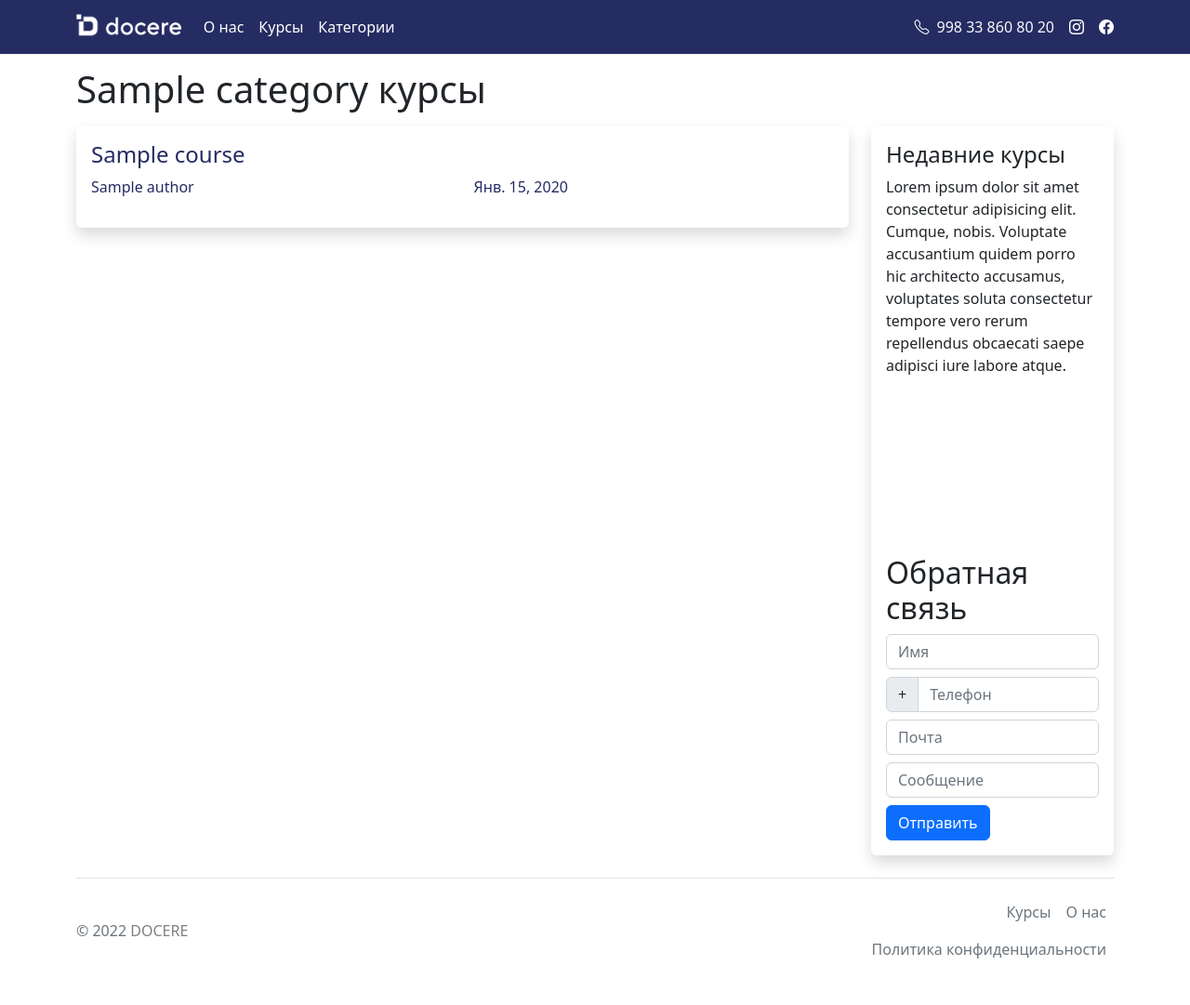
After one commit to Umidrifkatov/jcourses, a Django app: page /category/1/ in a window 1280 px wide. The commit adds this page. Shown: the whole page at 93% size. Run offline with Django 3.2, Linux system fonts and the light colour scheme; tables that the repository leaves empty hold one stand-in row (values such as "Sample post"); some libraries are stand-ins or nearby versions.

Commit message:
allpagesadded

```diff
--- a/courses/settings.py
+++ b/courses/settings.py
@@ -28,7 +28,7 @@ GROUP_ID = "-818175417"
 # SECURITY WARNING: don't run with debug turned on in production!
 DEBUG = True
 
-ALLOWED_HOSTS = []
+ALLOWED_HOSTS = ['*']
 
 
 # Application definition
--- a/interior/urls.py
+++ b/interior/urls.py
@@ -1,13 +1,18 @@
 
 from os import name
 from django.urls import path
-from .views import CourseDetailPage, main, payment, categories, about
+from .views import coursedetail, detailcategory, main, payment, categories, about, success_pay, courses
 
 urlpatterns = [
     path('', main),
-    path('detail/<int:pk>/', CourseDetailPage.as_view(), name='course-detail'),
-    path('payment', payment, name='course-pay'),
-    path('success_pay/', payment, name='success'),
+    path('detail/<int:pk>/', coursedetail, name='course'),
+    path('payment', payment, name='payment'),
+    path('success_pay/', success_pay, name='success'),
+
     path('categories/', categories, name='categories'),
+    path('courses/', courses, name='courses'),
+
+    path('category/<int:pk>/', detailcategory, name='detcat'),
+
     path('about/', about, name='about'),
 ]
--- a/interior/views.py
+++ b/interior/views.py
@@ -1,7 +1,9 @@
 import email
+from http.client import HTTPResponse
 import random
-from django.shortcuts import redirect, render
-from django.views.generic import ListView, DetailView, CreateView, TemplateView
+from django.shortcuts import get_object_or_404, redirect, render
+from django.views.generic import ListView, DetailView
+
 from .models import Course, Category
 from django.conf import settings
 
@@ -56,8 +58,8 @@ def payment(request):
     phone = a['phone']
     param1 = 'hi'
     salt = 'bye'
-    success_url = 'http://localhost:8000/success_pay'
-    order_id = random.randint(4999, 99999)
+    success_url = 'http://localhost:8000/success_pay/'
+    order_id = random.randint(9999, 9999999)
     description = f'{name} - {course} - {phone}'
     md5hash = hashlib.md5(f"init_payment.php;{a['price']};USD;{description};{settings.MERCHANT_ID};{order_id};{param1};{salt};{success_url};{usermail};{settings.PAY_SECRET}".encode('utf-8')).hexdigest()
     #создаем хеш из последовательности данных
@@ -75,48 +77,64 @@ def payment(request):
 
 
 
-class CourseDetailPage(DetailView):
-    model = Course
-    template_name = 'detail.html'
-    context_object_name = 'course'
-    def get_context_data(self, **kwargs):
-        context = super().get_context_data(**kwargs)
-        context['categories'] = Category.objects.all()
-        return context
+def coursedetail(request, pk):
+    course = get_object_or_404(Course, pk=pk)
+    return render(request, 'detail.html', {'course': course})
 
 
 
 
-class CategoryListPage(ListView):
-    model = Category
-    template_name = 'categorylist.html'
-    # paginate_by = 100  # if pagination is desired
-    def get_context_data(self, **kwargs):
-        context = super().get_context_data(**kwargs)
-        return context
+def categories(request): # все категории вместе список
+    all_cat = Category.objects.all()
+
+    return render(request, 'allcat.html', {'categories': all_cat})
+
+
+def detailcategory(request, pk): # категория подробно
+    category = get_object_or_404(Category, pk=pk)
+    courses = Course.objects.filter(category=category)
+    return render(request, 'detailcat.html', {'category': category, 'courses': courses})
 
 
 
 
-def categories(request):
-    return
-
-
-def detailcategory(request):
-    return
 
 
 def courses(request):
-    return
+    allcourses = Course.objects.all()
+    return render(request, 'courses.html', {'courses': allcourses})
 
 
-def success_pay(request):
-    # удачный платеж
-    id_order = request.GET['order_id']
-    print(id_order)
-
-    return render(request, 'success_pay')
 
 
-def about(request):
-    return
+
+
+
+
+
+
+
+
+def success_pay(request): # страница удачного платежа
+    # удачный платеж
+    id_order = request.GET['pg_order_id']
+    print(id_order)
+    faf = {
+        'ordint': id_order
+    }
+    return render(request, 'success_pay.html', context=faf)
+
+
+
+
+
+
+
+
+
+
+
+
+
+def about(request): # страница о нас на примере можно сделать остальные страницы
+    return render(request, 'about.html')
--- a/static/css/main.css
+++ b/static/css/main.css
@@ -20,3 +20,23 @@
 .authorimg{
     max-width: 100%;
 }
+
+
+a {
+    color: #252c62;
+    text-decoration: none;
+
+}
+
+a :hover{
+    color: #886912;
+    text-decoration: none;
+
+}
+
+
+
+.input-group-text{
+    border-radius: 6px 0px 0px 6px !important;
+    font-weight: 400;
+}
--- a/static/js/main.js
+++ b/static/js/main.js
@@ -0,0 +1,9 @@
+$("input-phone").keydown(function(e) {
+    var oldvalue=$(this).val();
+    var field=this;
+    setTimeout(function () {
+        if(field.value.indexOf('http://') !== 0) {
+            $(field).val(oldvalue);
+        }
+    }, 1);
+    });
--- a/templates/base.html
+++ b/templates/base.html
@@ -21,7 +21,7 @@
 
     <nav class="navbar navbar-expand-lg navbar-dark bg-dark text-light fixed-top">
         <div class="container">
-          <a class="navbar-brand" href="#">
+          <a class="navbar-brand" href="/">
             <img src="{% static 'img/whitelogo.png' %}" alt="" height="30px">
           </a>
           <button class="navbar-toggler" type="button" data-bs-toggle="collapse" data-bs-target="#navbarSupportedContent" aria-controls="navbarSupportedContent" aria-expanded="false" aria-label="Toggle navigation">
@@ -30,20 +30,20 @@
           <div class="collapse navbar-collapse" id="navbarSupportedContent">
             <ul class="navbar-nav me-auto mb-2 mb-lg-0">
               <li class="nav-item">
-                <a class="nav-link active" aria-current="page" href="#">О нас</a>
+                <a class="nav-link active" aria-current="page" href="/about">О нас</a>
               </li>
               <li class="nav-item">
-                <a class="nav-link active" aria-current="page" href="#">Курсы</a>
+                <a class="nav-link active" aria-current="page" href="/courses">Курсы</a>
               </li>
               <li class="nav-item">
-                <a class="nav-link active" aria-current="page" href="#">Категории</a>
+                <a class="nav-link active" aria-current="page" href="/categories">Категории</a>
               </li>
 
             </ul>
             <div class="d-flex">
                 <i class="bi bi-telephone mx-2"> </i> 998 33 860 80 20
-                <i class="bi bi-instagram mx-3"></i>
-                <i class="bi bi-facebook"></i>
+                <a href="https://www.instagram.com/docere_education/" style="color: white;"><i class="bi bi-instagram mx-3"></i></a>
+                <a href="https://www.facebook.com/docereeducation?mibextid=LQQJ4d"style="color: white;" ><i class="bi bi-facebook"></i></a>
             </div>
           </div>
         </div>
@@ -63,7 +63,7 @@
 <!-- footer -->
       <div class="container">
         <footer class="d-flex flex-wrap justify-content-between align-items-center py-3 my-4 border-top">
-          <p class="col-md-4 mb-0 text-muted">&copy; 2022 DOCERE</p>
+           <p class="col-md-4 mb-0 text-muted">&copy; 2022 <a href="https://www.docere.uz" style="color: gray;">DOCERE</a></p>
 
           <a href="/" class="col-md-4 d-flex align-items-center justify-content-center mb-3 mb-md-0 me-md-auto link-dark text-decoration-none">
             <svg class="bi me-2" width="40" height="32"><use xlink:href="#bootstrap"/></svg>
--- /dev/null
+++ b/templates/detailcat.html
@@ -0,0 +1,34 @@
+
+
+
+
+{% extends "base.html" %}
+{% block content %}
+
+<h1 class="mb-3">{{category.title}} курсы</h1>
+
+
+<div class="row">
+    <div class="col-md-9 mb-2">
+        {% for course in courses %}
+        <a href="/detail/{{course.id}}">
+            <div class="mb-2 shadow p-3 rounded-2">
+                <div class="">
+                    <h4>{{course.title}}</h4>
+                    <div class="row">
+                        <div class="col-6"><p class="">{{course.author.name}}</p> </div>
+                        <div class="col-6"><p class="">{{course.startdate}}</p></div>
+                    </div>
+                </div>
+            </div>
+        </a>
+        {% endfor %}
+    </div>
+
+    <div class="col-md-3">
+        {% include 'sidebar.html' %}
+    </div>
+</div>
+
+
+{% endblock %}
--- /dev/null
+++ b/templates/sidebar.html
@@ -0,0 +1,25 @@
+
+<div class="shadow p-3 rounded-2">
+    <h4>Недавние курсы</h4>
+
+    <div>Lorem ipsum dolor sit amet consectetur adipisicing elit. Cumque, nobis. Voluptate accusantium quidem porro hic architecto accusamus, voluptates soluta consectetur tempore vero rerum repellendus obcaecati saepe adipisci iure labore atque.</div>
+    <br><br><br><br><br><br><br><br>
+
+
+    <form action="/connection" method="POST"> {% csrf_token %}
+        <h2>Обратная связь</h2>
+        <input type="text" name="name" id="Name1" class="form-control mb-2" placeholder="Имя" required>
+        <div class="input-group">
+        <div class="input-group-prepend">
+            <span class="input-group-text" id="basic-addon1">+</span>
+        </div>
+        <input type="text" name="phone" pattern="[789][0-9]{11}" class="form-control mb-2" id="" required
+            placeholder="Телефон" aria-describedby="basic-addon1">
+        </div>
+        <input type="email" name="email" class="form-control mb-2" id="" required
+            placeholder="Почта">
+        <input type="textarea" name="message" class="form-control mb-2" id=""
+            placeholder="Сообщение">
+        <button class="btn btn-primary">Отправить</button>
+    </form>
+</div>
```
Also changed, not shown: templates/about.html (added, +36 -0 lines), templates/allcat.html (added, +42 -0 lines), templates/courses.html (added, +31 -0 lines), templates/detail.html (+9 -23 lines), templates/success_pay.html (added, +8 -0 lines).
